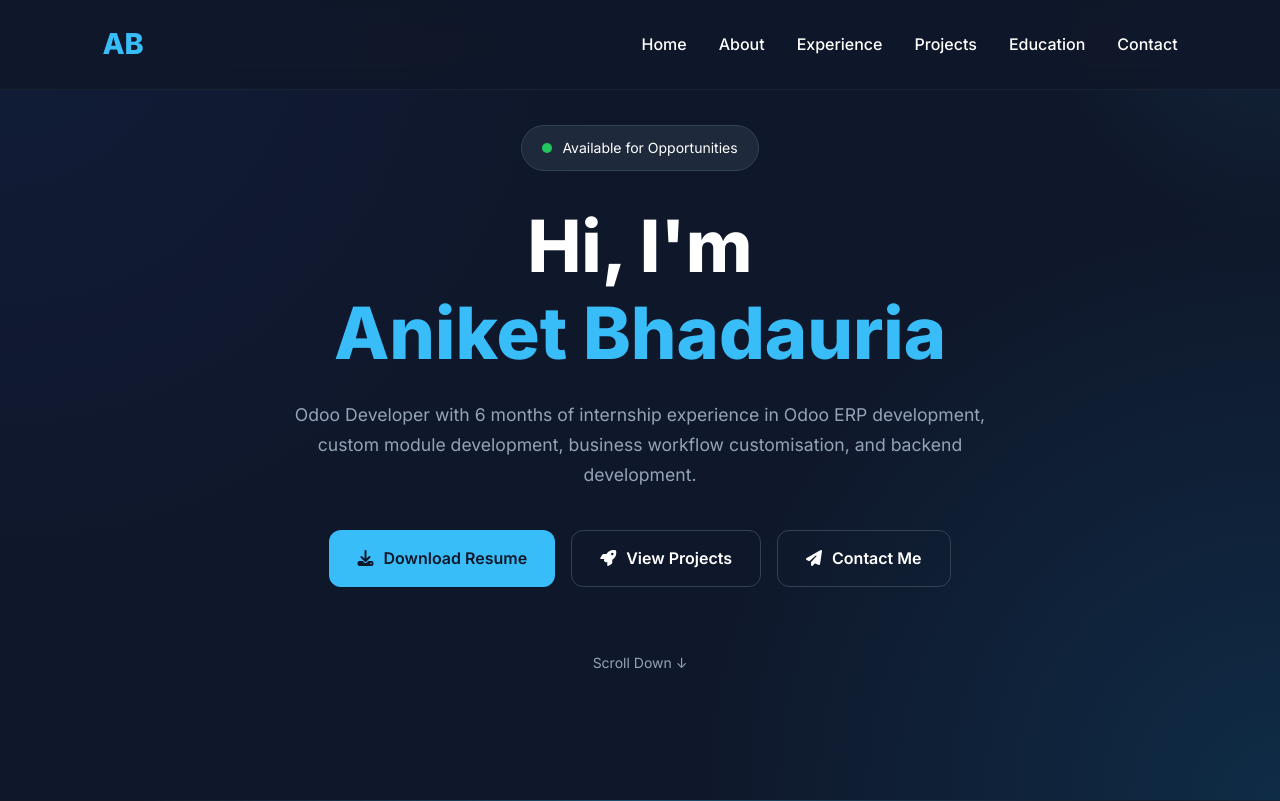
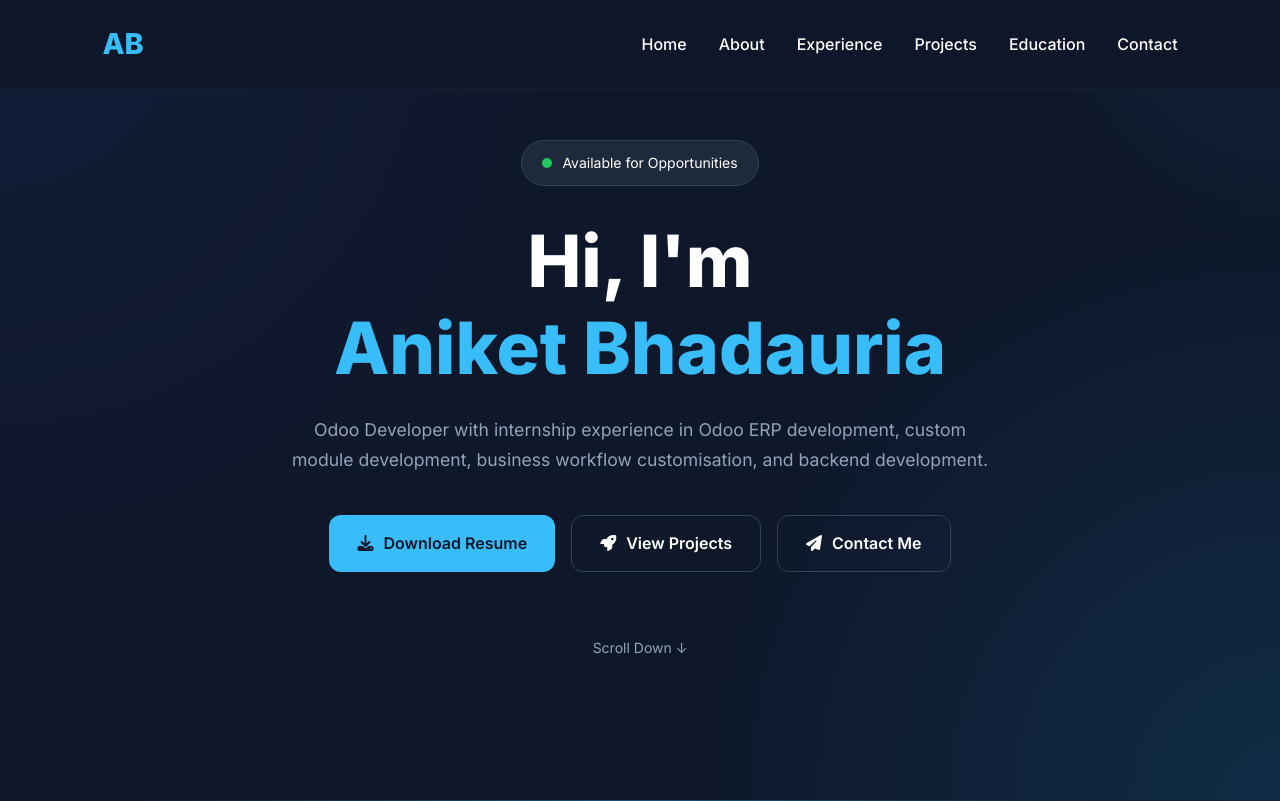
Before and after one commit to Aniket29032/django_portfolio, a Django app: page / in a window 1280 px wide. Shown: the top 801 px of the page. Run offline with Django 4.2, Linux system fonts and the light colour scheme; data comes from the database, SQL or seed files in the repository.

Commit message:
Update portfolio content for Odoo developer profile

```diff
--- a/core/templates/core/index.html
+++ b/core/templates/core/index.html
@@ -81,7 +81,7 @@
 
       <p class="hero-sub">
 
-        Odoo Developer with 6 months of internship experience in Odoo ERP development,
+        Odoo Developer with internship experience in Odoo ERP development,
         custom module development, business workflow customisation, and backend development.
 
       </p>
```
